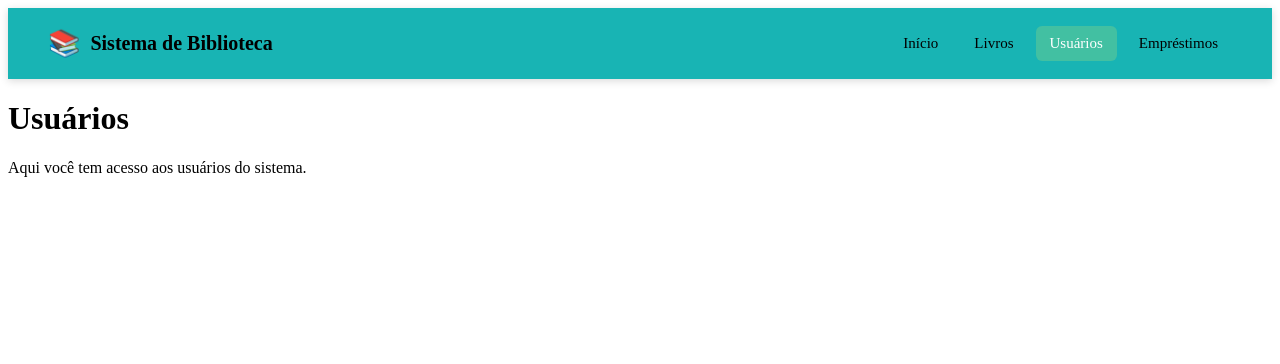
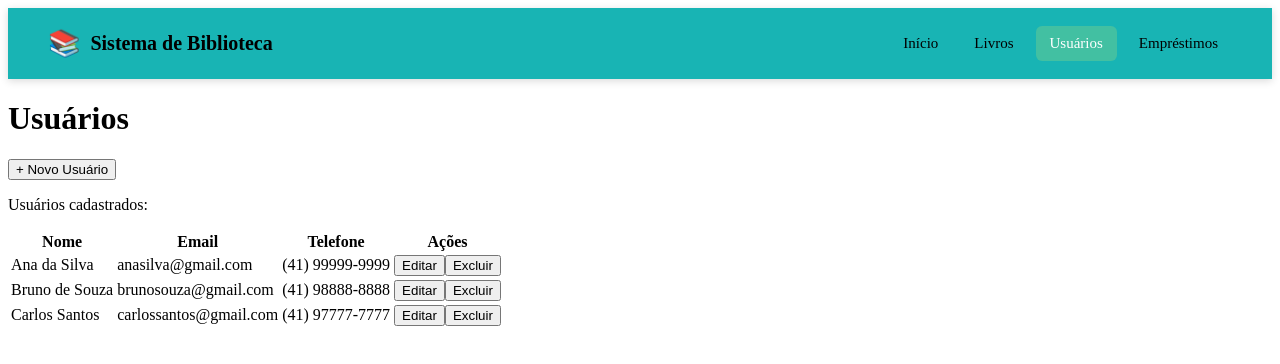
Before and after one commit to Luigi2507/Sistema-Biblioteca, an Angular app: page /usuarios in a window 1280 px wide. Shown: the top 364 px of the page. Built offline with nearby package versions, Linux system fonts and the light colour scheme.

Commit message:
CRUD de Usuários

```diff
--- a/src/app/pages/usuarios/usuarios.html
+++ b/src/app/pages/usuarios/usuarios.html
@@ -1,3 +1,65 @@
-<h1>Usuários</h1>
+<div class="cabecalho">
+    <h1>Usuários</h1>
 
-<p>Aqui você tem acesso aos usuários do sistema.</p>
+    <button (click)="mostrarFormulario()"> + Novo Usuário</button>
+</div>
+
+@if (formularioVisivel) {
+    <form (ngSubmit)="cadastrarUsuario()">
+
+        <div>
+            <label for="nome">Nome</label>
+            <input type="text" id="nome" name="nome"
+                [(ngModel)]="novoUsuario.nome">
+        </div>
+
+        <div>
+            <label for="email">Email</label>
+            <input type="text" id="email" name="email"
+                [(ngModel)]="novoUsuario.email">
+        </div>
+
+        <div>
+            <label for="telefone">Telefone</label>
+            <input type="text" id="telefone" name="telefone"
+                [(ngModel)]="novoUsuario.telefone">
+        </div>
+
+        <button type="submit">
+            @if (editandoUsuario) {
+                Salvar alterações
+            } @else {
+                Cadastrar
+            }
+        </button>
+
+        <button type="button" (click)="fecharFormulario()">Cancelar</button>
+    </form>
+}
+
+<p>Usuários cadastrados:</p>
+
+<table>
+    <thead>
+        <tr>
+            <th>Nome</th>
+            <th>Email</th>
+            <th>Telefone</th>
+            <th>Ações</th>
+        </tr>
+    </thead>
+
+    <tbody>
+        @for (usuario of usuarios; track usuario.id) {
+            <tr>
+                <td>{{usuario.nome}}</td>
+                <td>{{usuario.email}}</td>
+                <td>{{usuario.telefone}}</td>
+                <td>
+                    <button class="btn-editar" (click)="editarUsuario(usuario)">Editar</button>
+                    <button class="btn-excluir"(click)="excluirUsuario(usuario.id)">Excluir</button>
+                </td>
+            </tr>
+        }
+    </tbody>
+</table>
--- a/src/app/pages/usuarios/usuarios.ts
+++ b/src/app/pages/usuarios/usuarios.ts
@@ -1,9 +1,106 @@
 import { Component } from '@angular/core';
+import { FormsModule } from '@angular/forms';
 
 @Component({
-  imports: [],
+  imports: [FormsModule],
   selector: 'app-usuarios',
   styleUrl: './usuarios.css',
   templateUrl: './usuarios.html',
 })
-export class Usuarios {}
+export class Usuarios {
+
+  usuarios = [
+    {
+      id: 1,
+      nome: 'Ana da Silva',
+      email: 'anasilva@gmail.com',
+      telefone: '(41) 99999-9999'
+    },
+    {
+      id: 2,
+      nome: 'Bruno de Souza',
+      email: 'brunosouza@gmail.com',
+      telefone: '(41) 98888-8888'
+    },
+    {
+      id: 3,
+      nome: 'Carlos Santos',
+      email: 'carlossantos@gmail.com',
+      telefone: '(41) 97777-7777'
+    }
+  ];
+
+  //Usuário a ser preenchido
+  novoUsuario = {
+    nome: '',
+    email: '',
+    telefone: ''
+  };
+
+  //Formulário
+  formularioVisivel = false;
+
+  mostrarFormulario() {
+    this.formularioVisivel = true;
+  }
+
+  fecharFormulario() {
+    this.formularioVisivel = false;
+    this.editandoUsuario = false;
+    this.usuarioEditandoId = null;
+  }
+
+  //Cadastrar usuário
+  cadastrarUsuario() {
+    if (this.editandoUsuario && this.usuarioEditandoId !== null) {  //está editando?
+
+      const usuario = this.usuarios.find(usuario => usuario.id === this.usuarioEditandoId);
+
+      if (usuario) {
+        usuario.nome = this.novoUsuario.nome;
+        usuario.email = this.novoUsuario.email;
+        usuario.telefone = this.novoUsuario.telefone;
+      }
+
+    } else {  //se não, cria um novo
+      const usuario = {
+        id: this.usuarios.length + 1,
+        ...this.novoUsuario
+      };
+
+      this.usuarios.push(usuario);
+    }
+
+    //resetar tudo
+    this.novoUsuario = {
+      nome: '',
+      email: '',
+      telefone: ''
+    };
+
+    this.editandoUsuario = false;
+    this.usuarioEditandoId = null;
+    this.fecharFormulario();
+  }
+
+  //Editar usuário
+  editandoUsuario = false;
+  usuarioEditandoId: number | null = null;
+
+  editarUsuario(usuario: any) {
+    this.novoUsuario = {
+      nome: usuario.nome,
+      email: usuario.email,
+      telefone: usuario.telefone
+    };
+
+    this.usuarioEditandoId = usuario.id;
+    this.formularioVisivel = true;
+    this.editandoUsuario = true;
+  }
+
+  //Excluir usuário
+  excluirUsuario(id: number) {
+    this.usuarios = this.usuarios.filter(usuario => usuario.id != id);
+  }
+}
```
